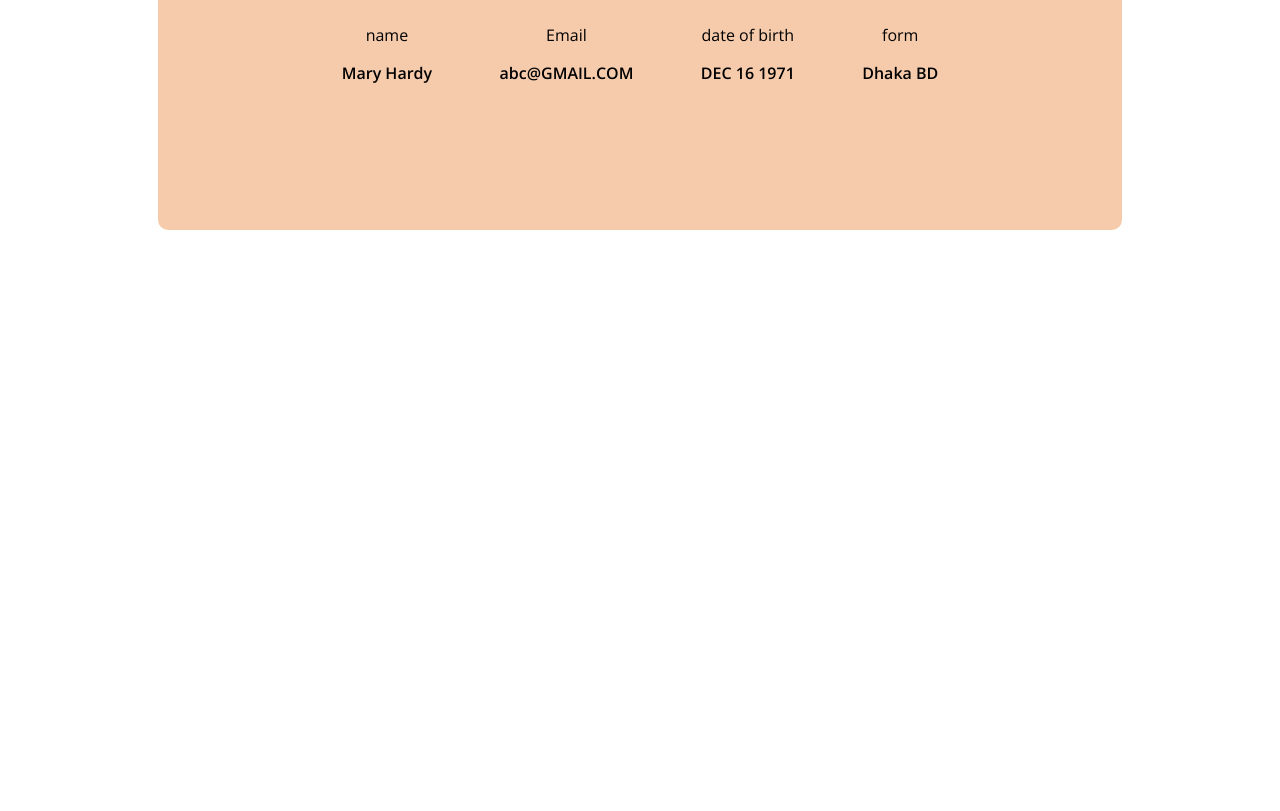
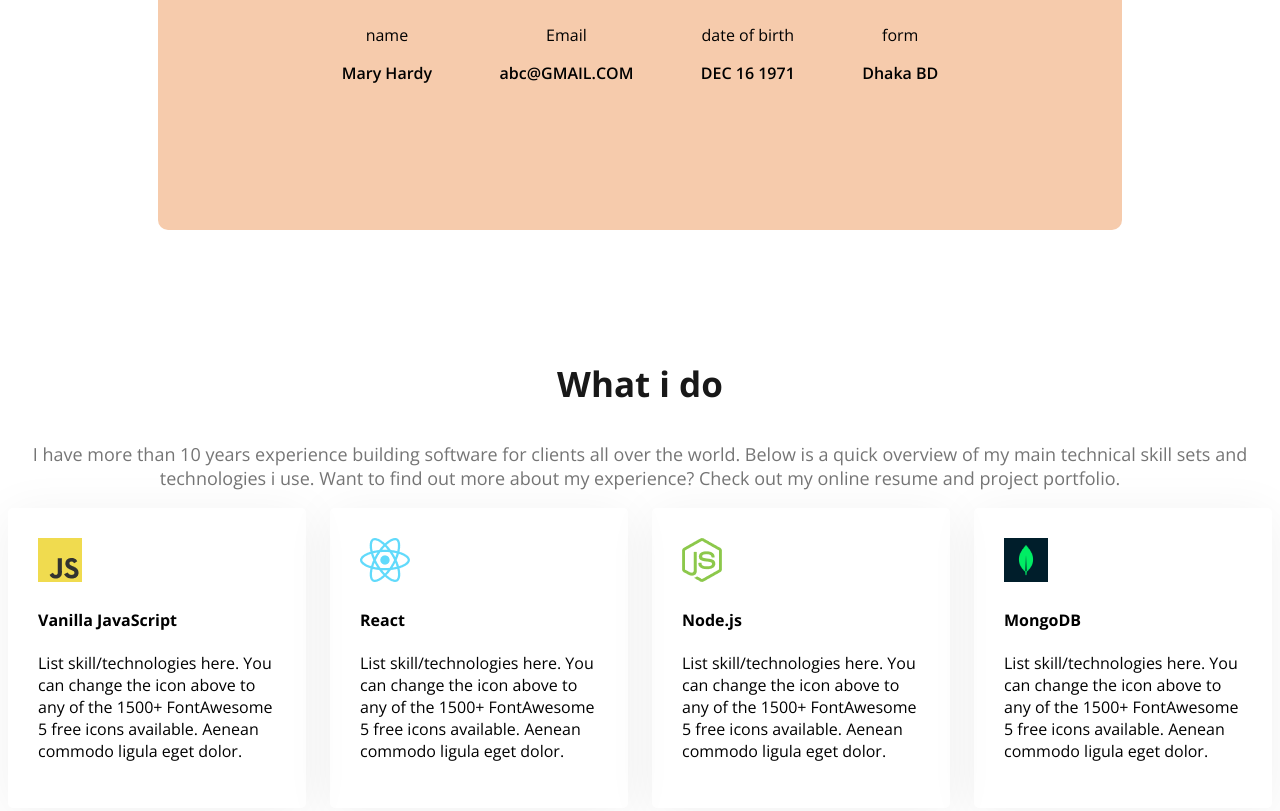
Before and after one commit to khcreation/new-web-portfolio, a plain HTML site: page index.html in a window 1280 px wide. Shown: the part 1337-2148 px from the top of the page. Before the commit the page ends 1697 px from the top, so only its background shows below. Drawn offline with nearby package versions, Linux system fonts and the light colour scheme.

Commit message:
add skills

```diff
--- a/index.html
+++ b/index.html
@@ -67,6 +67,36 @@
 
 
         </section>
+        <!--What i do-->
+        <section class="skills">
+            <h3 class="section-tital text-center">What i do</h3>
+        <p class="section-description text-center">I have more than 10 years experience building software for clients all over the world. Below is a quick overview of my main technical skill sets and technologies i use. Want to find out more about my experience? Check out my online resume and project portfolio.</p>
+
+        <div class="skills-conteiner">
+            <!--.skills*4>img+h4.skill-title+p.skill-conteiner-->
+            <div class="skill">
+                <img src="images/icons/js.png" alt="">
+                <h4 class="skill-title">Vanilla JavaScript</h4>
+                <p class="skill-description">List skill/technologies here. You can change the icon above to any of the 1500+ FontAwesome 5 free icons available. Aenean commodo ligula eget dolor.</p>
+            </div>
+            <div class="skill">
+                <img src="images/icons/react.png" alt="">
+                <h4 class="skill-title">React</h4>
+                <p class="skill-description">List skill/technologies here. You can change the icon above to any of the 1500+ FontAwesome 5 free icons available. Aenean commodo ligula eget dolor.</p>
+            </div>
+            <div class="skill">
+                <img src="images/icons/nodejs.png" alt="">
+                <h4 class="skill-title">Node.js</h4>
+                <p class="skill-description">List skill/technologies here. You can change the icon above to any of the 1500+ FontAwesome 5 free icons available. Aenean commodo ligula eget dolor.</p>
+            </div>
+            <div class="skill">
+                <img src="images/icons/mongo.png" alt="">
+                <h4 class="skill-title">MongoDB</h4>
+                <p class="skill-description">List skill/technologies here. You can change the icon above to any of the 1500+ FontAwesome 5 free icons available. Aenean commodo ligula eget dolor.</p>
+            </div>
+        </div>
+        </section>
+
 
     </main>
     <footer>
--- a/portfolio.css
+++ b/portfolio.css
@@ -26,6 +26,7 @@
     padding: 18px 35px ;
     border-radius: 5px;
 }
+
 .section-tital{
     font-size: 35px;
     font-weight: bold;
@@ -34,6 +35,9 @@
 .section-description{
     font-size: 18px;
     color: #757575;
+}
+.text-center{
+    text-align: center;
 }
 .secondary-bg{
     background-color: #f6cbac;
@@ -107,6 +111,10 @@ nav li a {
     margin: 0 auto;
 
 }
+main section{
+    margin-top: 130px;
+    margin-bottom: 130px;
+}
 /* about */
 
 
@@ -124,3 +132,13 @@ nav li a {
 .item-description{
     font-weight: 600;
 }
+/* skills section style */
+.skills-conteiner{
+    display: flex;
+    gap: 24px;
+}
+.skill{
+padding: 30px;
+border-radius: 5px;
+box-shadow: 0px 6px 50px 0px rgba(0, 0, 0, 0.06);
+}
```
